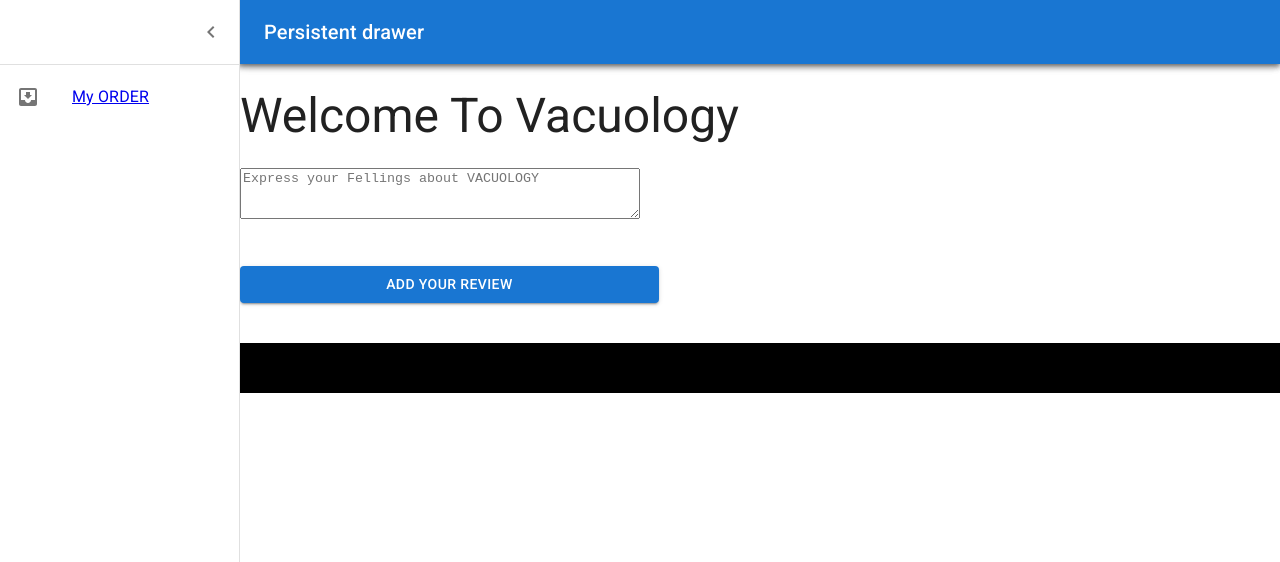
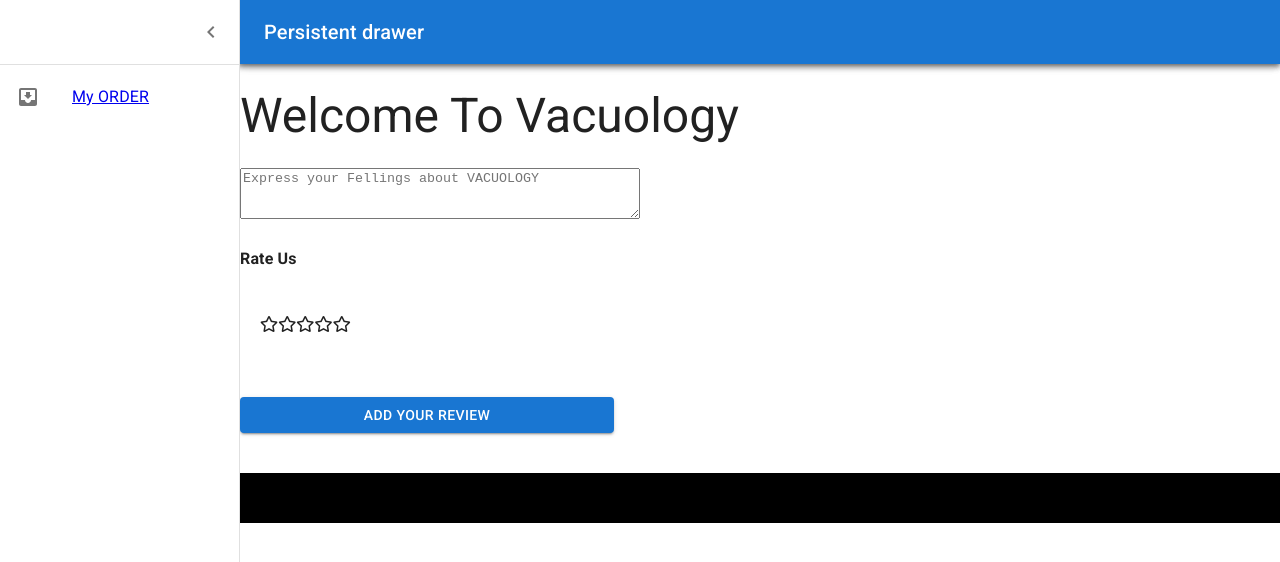
Before and after one commit to fazlay/Vacuology-O, a React (Create React App) app: page /dashbord in a window 1280 px wide. Shown: the top 562 px of the page. Built offline with nearby package versions, Linux system fonts and the light colour scheme; no server answers.

Commit message:
rating correction

```diff
--- a/public/index.html
+++ b/public/index.html
@@ -28,6 +28,8 @@
       rel="stylesheet"
       href="https://fonts.googleapis.com/css?family=Roboto:300,400,500,700&display=swap"
     />
+  <!-- Font Awsome  -->
+<link rel="stylesheet" href="https://use.fontawesome.com/releases/v5.15.4/css/all.css" integrity="sha384-DyZ88mC6Up2uqS4h/KRgHuoeGwBcD4Ng9SiP4dIRy0EXTlnuz47vAwmeGwVChigm" crossorigin="anonymous">
     <title>Vacuology</title>
   </head>
   <body>
--- /dev/null
+++ b/src/page/DashBord/AddReview/AddReview.css
@@ -0,0 +1,4 @@
+.rating {
+  padding: 20px;
+  display: block;
+}
--- a/src/page/DashBord/AddReview/AddReview.js
+++ b/src/page/DashBord/AddReview/AddReview.js
@@ -2,6 +2,8 @@ import { Button, TextField, Typography } from '@mui/material';
 import React, { useState } from 'react';
 import TextareaAutosize from '@mui/material/TextareaAutosize';
 import useAuth from '../../../component/hook/useAuth';
+import Rating from 'react-rating';
+import './AddReview.css';
 
 const AddReview = () => {
   const { user } = useAuth();
@@ -11,17 +13,20 @@ const AddReview = () => {
     userReview: 'VacuoloGu Is Qwsome',
   };
   const [userReview, setUserReview] = useState('');
+  const [rating, setRating] = useState(6);
 
   const handleBlur = (e) => {
     const field = e.target.name;
     const value = e.target.value;
+    console.log(e.target.name);
     const newReview = { ...reviewDetails };
     newReview[field] = value;
     setUserReview(newReview);
-
   };
   const handleSubmit = (e) => {
-      console.log(userReview);
+    // const withStar= {...userReview,rating}
+    // setUserReview(withStar)
+    console.log(userReview);
     e.preventDefault();
     // const review = { userReview };
 
@@ -29,7 +34,9 @@ const AddReview = () => {
       method: 'POST',
       headers: { 'content-type': 'application/json' },
       body: JSON.stringify(userReview),
-    }).then();
+    })
+      .then((res) => res.json())
+      .then((data) => console.log(data));
   };
   return (
     <div>
@@ -45,18 +52,21 @@ const AddReview = () => {
           onBlur={handleBlur}
           style={{ width: 400 }}
         />
-        {/* <TextField
-          id='standard-password-input'
-          label='Enter Desired Email'
-          type='email'
-          name='email'
-          autoComplete='current-password'
-          variant='standard'
-          sx={{ width: '100%', mt: 10 }}
-          onBlur={handleBlur}
-        /> */}
+        <h4>Rate Us</h4>
+        <Rating
+          className='rating'
+          name='rating'
+          size={36}
+          fullSymbol='fas fa-star'
+          emptySymbol='far fa-star'
+          onChange={(rate) => {
+            setRating(rate);
+            const withStar = { ...userReview, rating };
+            setUserReview(withStar);
+          }}
+        />
+
         <Button sx={{ width: '75%', my: 5 }} type='submit' variant='contained'>
-          {' '}
           ADD YOUR REVIEW
         </Button>
       </form>
```
Also changed, not shown: 1 other file (tests, documents, lock files or other folders).
